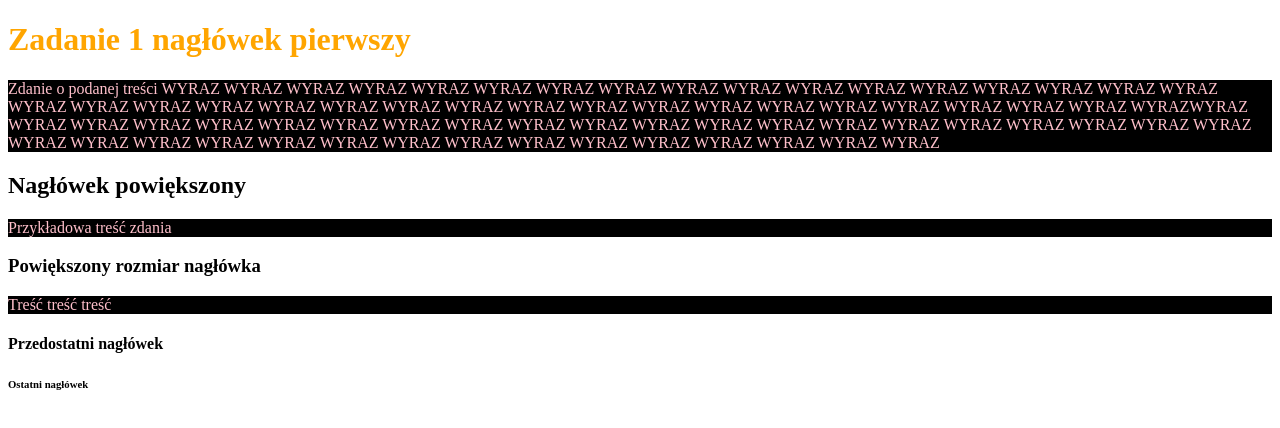
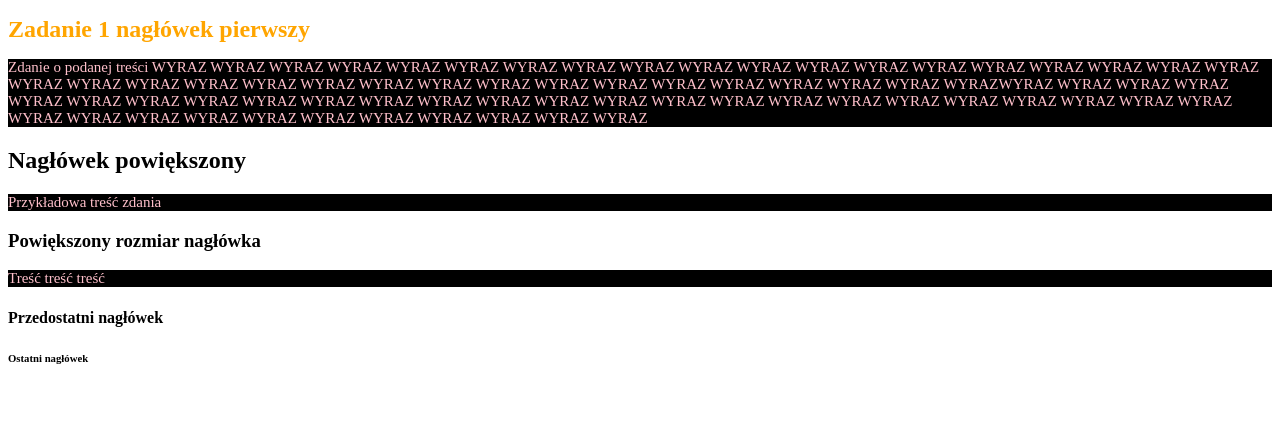
Before and after one commit to beyblade12345/Labo1, a plain HTML site: page index_zadanie.html in a window 1280 px wide. Drawn offline with Linux system fonts and the light colour scheme.

Commit message:
Update index_zadanie.html

```diff
--- a/index_zadanie.html
+++ b/index_zadanie.html
@@ -9,9 +9,9 @@
 <title>Lab1</title>
 <style>
 #n1 {color:orange;
-size:24px;}
+font-size:24px;}
 p{color:pink;
-size:15px;
+font-size:15px;
 background:black;}
 </style>
 
```
